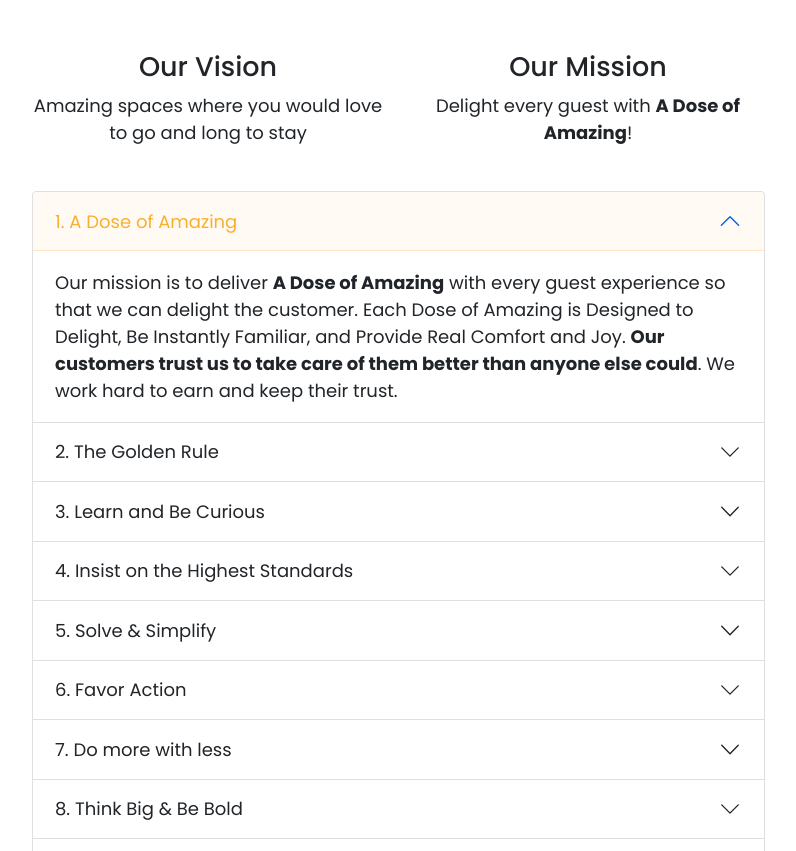
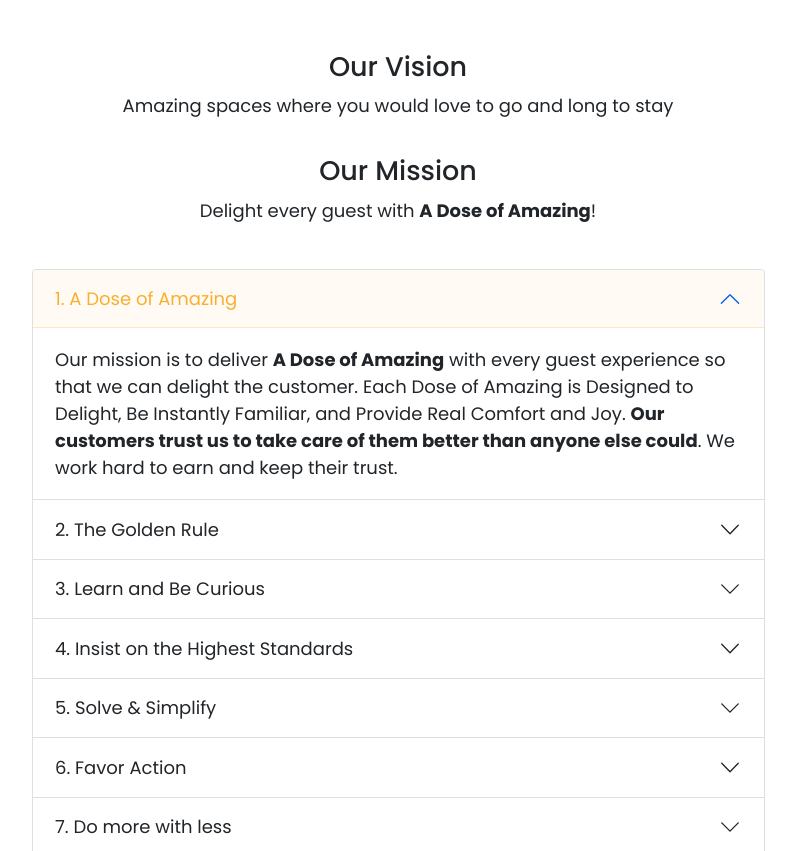
Before and after one commit to suzonkhan/the-tangerine-sunsets-way, a plain HTML site: page index.html in a window 1280 px wide. Shown: the part 7509-8360 px from the top of the page, without its empty margins (242-1038 px from the left). Drawn offline with Linux system fonts and the light colour scheme.

Commit message:
Update col size

```diff
--- a/index.html
+++ b/index.html
@@ -416,11 +416,11 @@
                 </div>
                 <div class="col-md-8 offset-md-2">
                     <div class="row mb-4">
-                        <div class="col-md-6 text-center">
+                        <div class="col-md-12 text-center">
                             <h4>Our Vision</h4>
                             <p>Amazing spaces where you would love to go and long to stay</p>
                         </div>
-                        <div class="col-md-6 text-center">
+                        <div class="col-md-12 text-center mt-3">
                             <h4>Our Mission</h4>
                             <p>Delight every guest with <strong>A Dose of Amazing</strong>!</p>
                         </div>
```
Also changed, not shown: ts-standards.html (+2 -2 lines).
